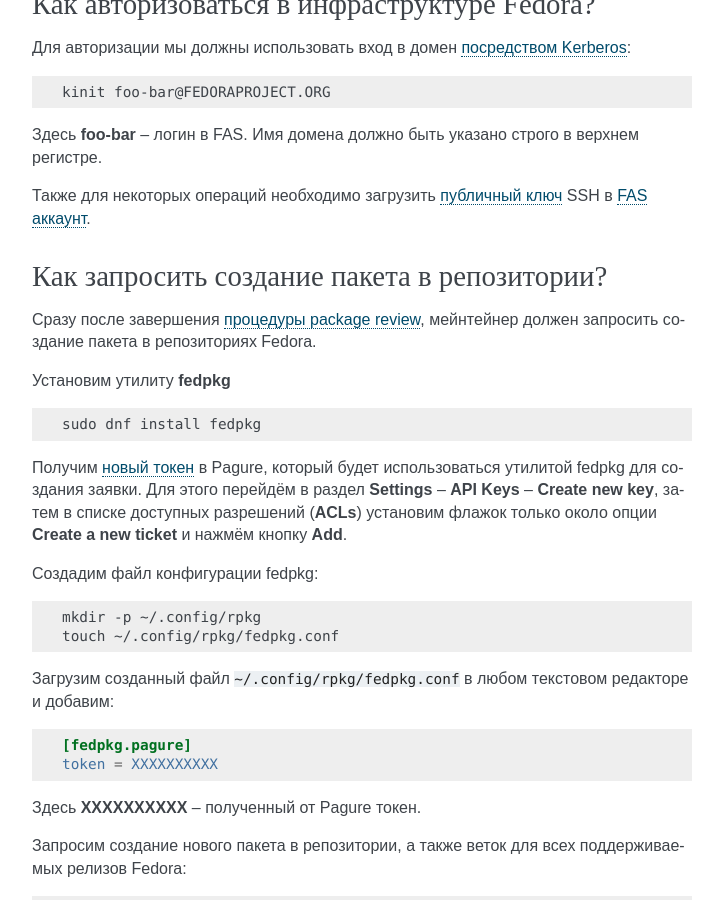
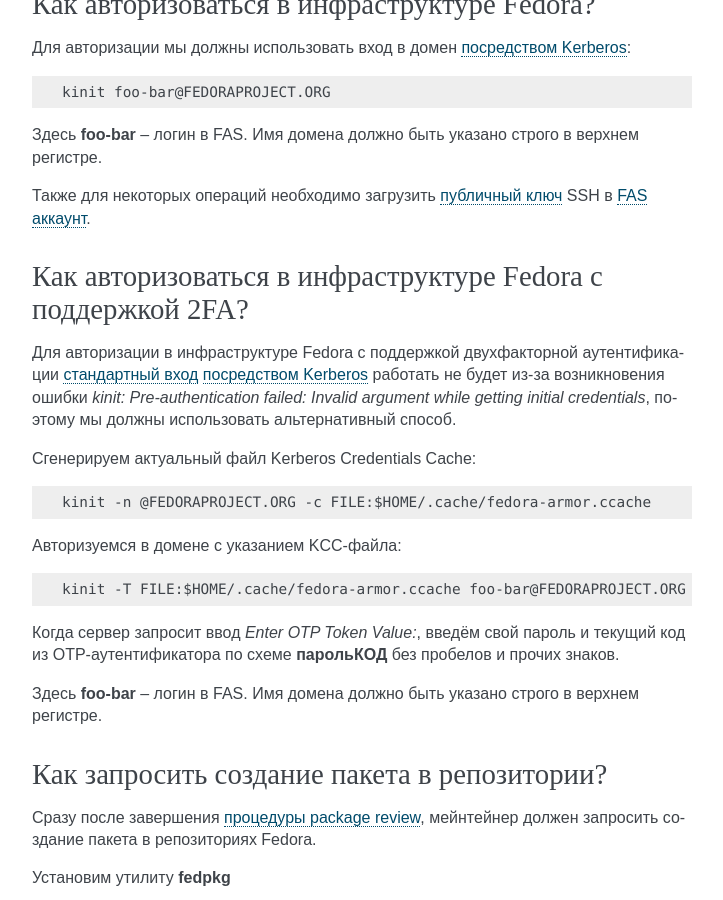
Before and after one commit to RussianFedora/FAQ, a Sphinx documentation site: the page built from source/development.rst, in a window 1280 px wide and 900 px high, scrolled down 17638 px. Shown: the whole window, without its empty margins (388-1111 px from the left). Built offline with Sphinx 7.4.7, drawn with Linux system fonts in a browser that asks for light colours; comment, search, counter and statistics services are not loaded; some of the changed text lies outside the part shown.

Commit message:
Added question about logging to FAS with 2FA support.

```diff
--- a/source/development.rst
+++ b/source/development.rst
@@ -998,6 +998,30 @@
 
 Также для некоторых операций необходимо загрузить :ref:`публичный ключ <ssh-keygen>` SSH в `FAS аккаунт <https://admin.fedoraproject.org/accounts>`__.
 
+.. index:: fedora, infrastructure, authentication, kerberos, kinit, 2fa, otp
+.. _fedora-login-2fa:
+
+Как авторизоваться в инфраструктуре Fedora с поддержкой 2FA?
+================================================================
+
+Для авторизации в инфраструктуре Fedora с поддержкой двухфакторной аутентификации :ref:`стандартный вход <fedora-login>` :ref:`посредством Kerberos <kerberos-auth>` работать не будет из-за возникновения ошибки *kinit: Pre-authentication failed: Invalid argument while getting initial credentials*, поэтому мы должны использовать альтернативный способ.
+
+Сгенерируем актуальный файл Kerberos Credentials Cache:
+
+.. code-block:: text
+
+    kinit -n @FEDORAPROJECT.ORG -c FILE:$HOME/.cache/fedora-armor.ccache
+
+Авторизуемся в домене с указанием KCC-файла:
+
+.. code-block:: text
+
+    kinit -T FILE:$HOME/.cache/fedora-armor.ccache foo-bar@FEDORAPROJECT.ORG
+
+Когда сервер запросит ввод *Enter OTP Token Value:*, введём свой пароль и текущий код из OTP-аутентификатора по схеме **парольКОД** без пробелов и прочих знаков.
+
+Здесь **foo-bar** -- логин в FAS. Имя домена должно быть указано строго в верхнем регистре.
+
 .. index:: fedora, package, request, fedpkg
 .. _package-request:
 
```
